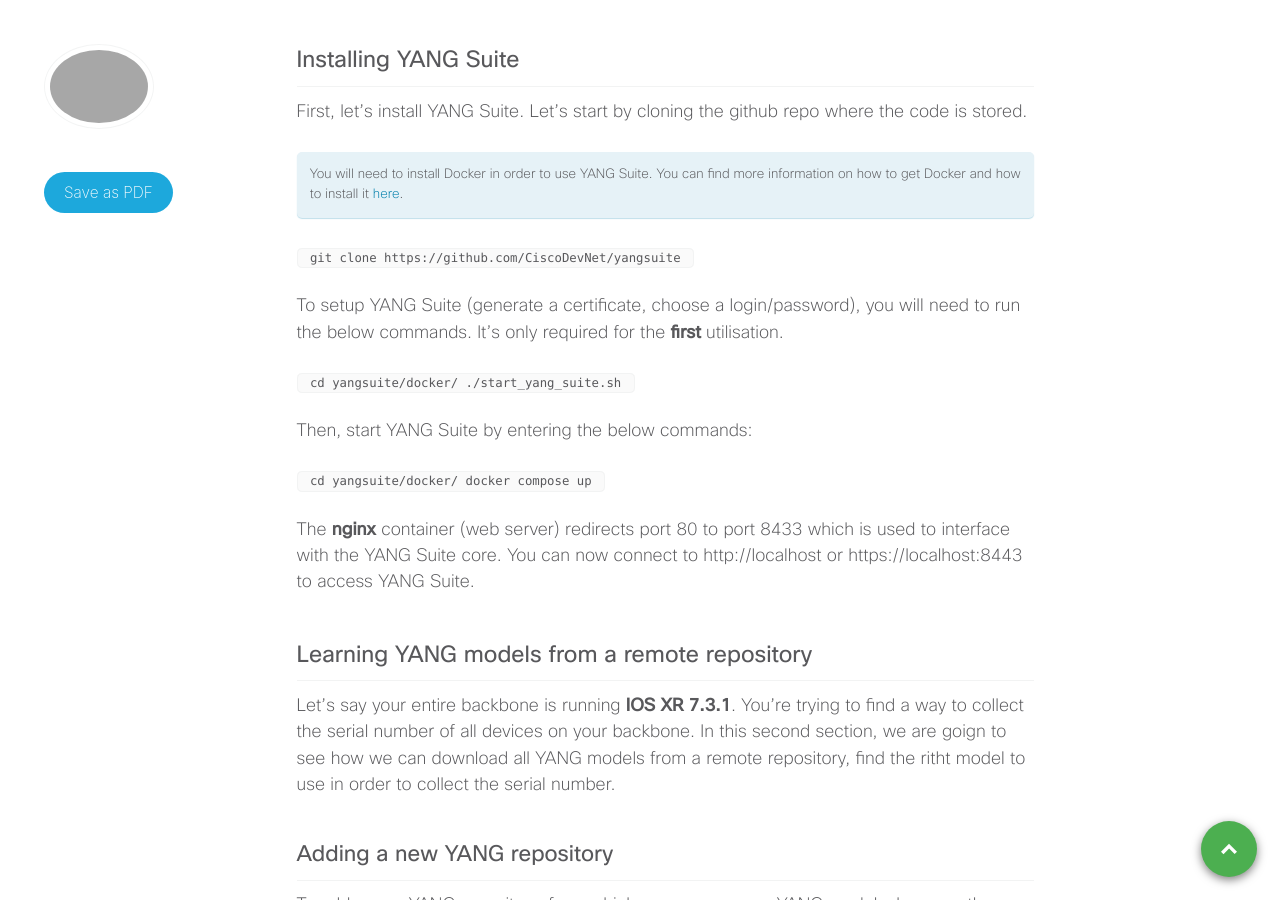
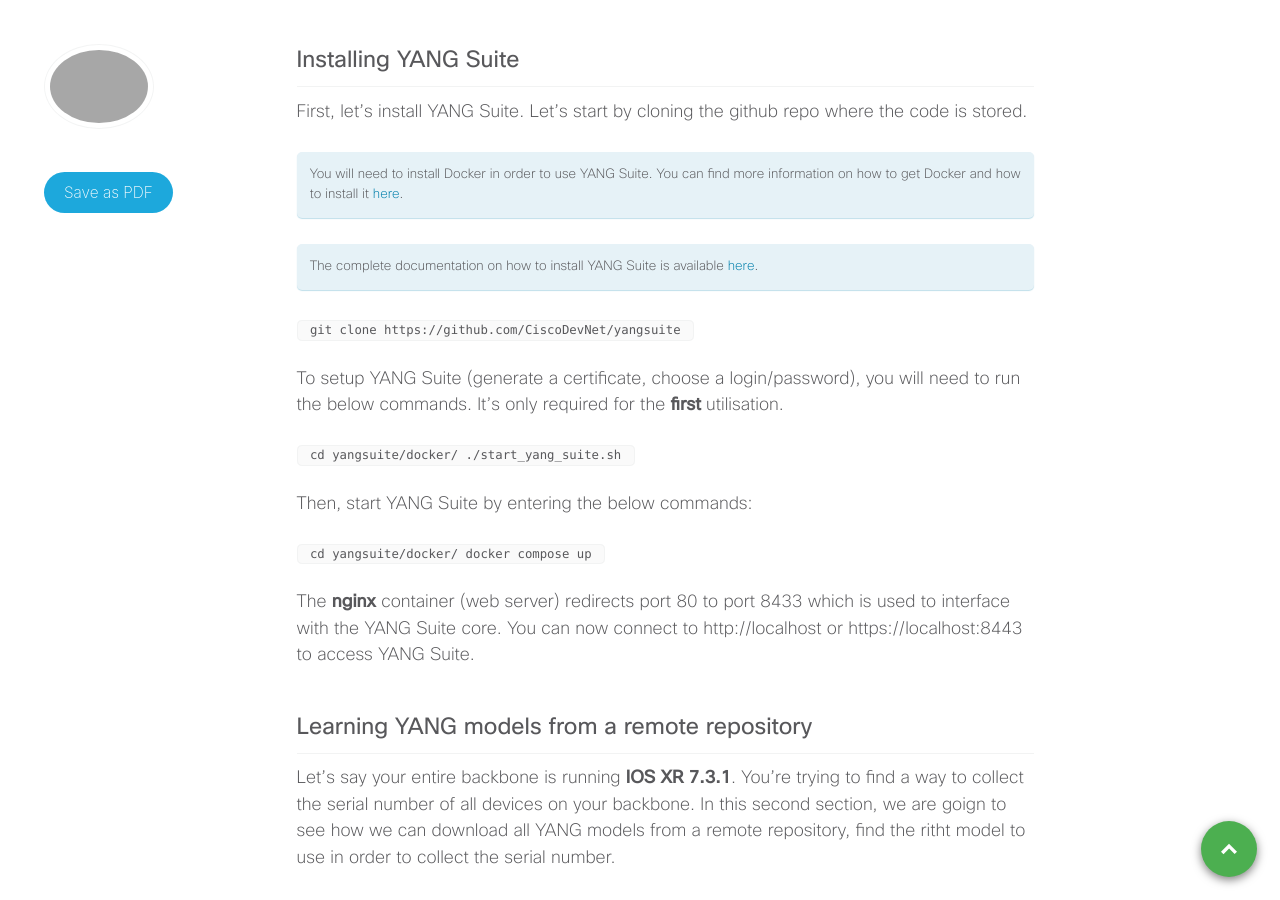
Before and after one commit to xrdocs/programmability, a Jekyll site: the page built from _tutorials/do-you-speak-yang.md, in a window 1280 px wide and 900 px high, scrolled down 500 px. Built offline with Jekyll 4.4.1, drawn with Linux system fonts in a browser that asks for light colours; comment, search, counter and statistics services are not loaded.

Commit message:
remote repo

```diff
--- a/_tutorials/do-you-speak-yang.md
+++ b/_tutorials/do-you-speak-yang.md
@@ -26,6 +26,9 @@ YANG Suite provides network operators with a common tool to interact with Cisco
 First, let's install YANG Suite. Let's start by cloning the github repo where the code is stored.
 
 You will need to install Docker in order to use YANG Suite. You can find more information on how to get Docker and how to install it [here](https://docs.docker.com/get-docker/).
+{: .notice--info}
+
+The complete documentation on how to install YANG Suite is available [here](https://github.com/CiscoDevNet/yangsuite).
 {: .notice--info}
 
 <code>
```
